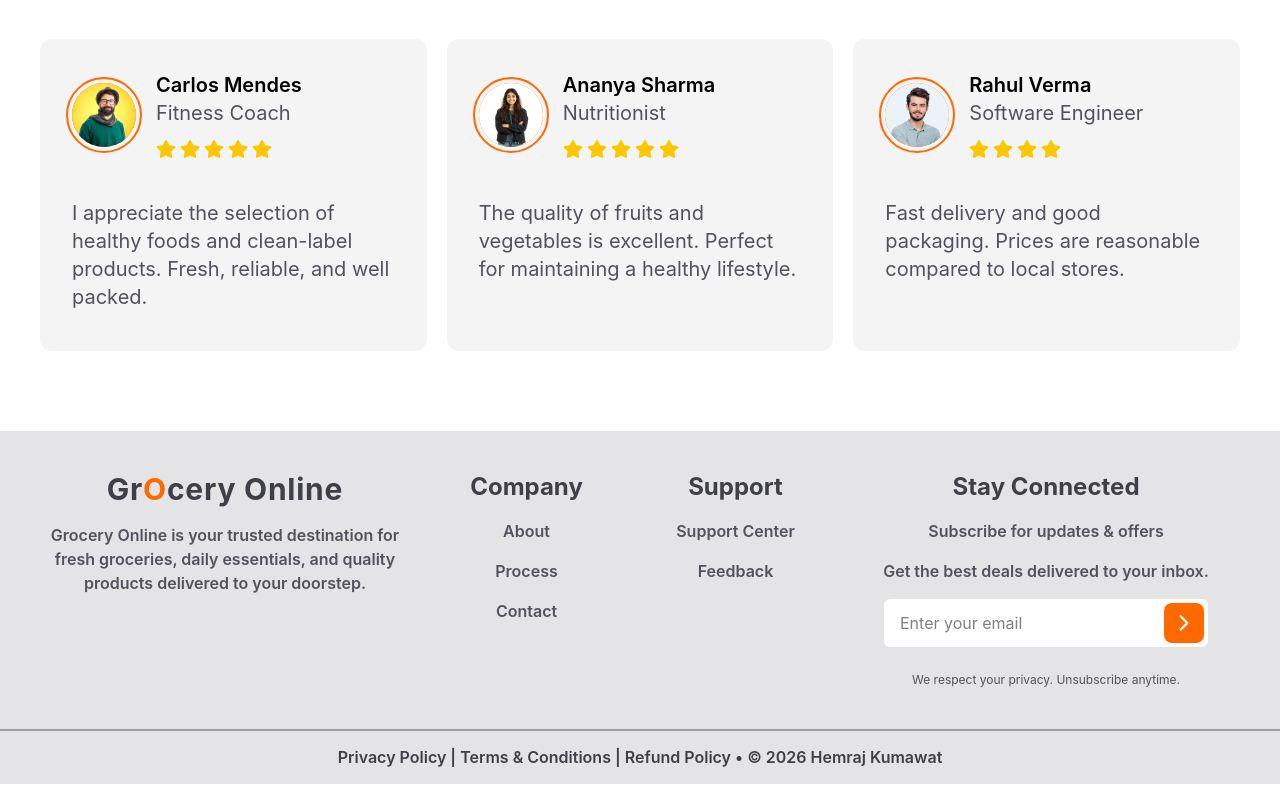
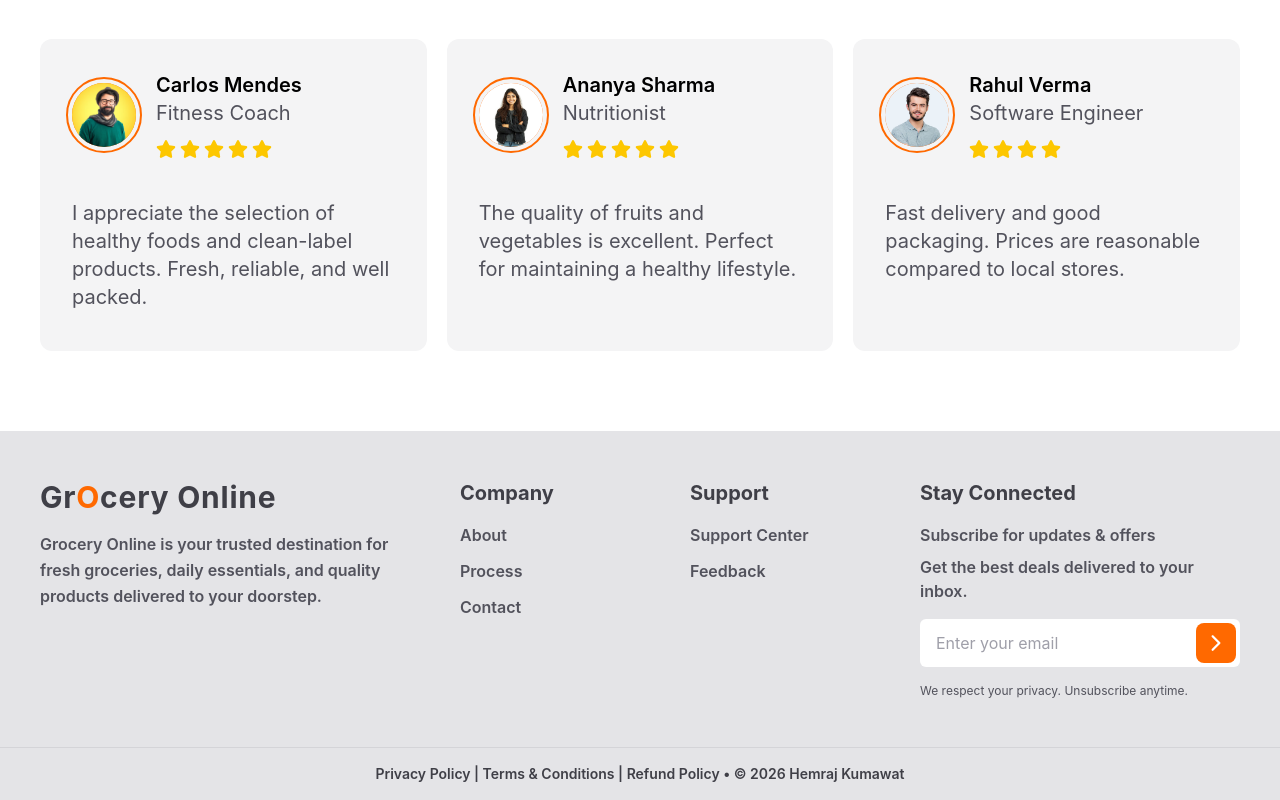
Before and after one commit to hemraj-kumawat/Grocery-Online-Website, a React (Vite) app: page / in a window 1280 px wide. Shown: the part 4985-5785 px from the top of the page. Built offline with nearby package versions, Linux system fonts and the light colour scheme.

Commit message:
fixed footer error

```diff
--- a/src/components/Footer/Footer.jsx
+++ b/src/components/Footer/Footer.jsx
@@ -2,100 +2,94 @@ import { IoIosArrowForward } from "react-icons/io";
 
 function Footer() {
   return (
-    // Footer Section
     <footer className="bg-zinc-200">
-      <div className="px-10 grid md:grid-cols-[2fr_1fr_1fr_1fr] gap-6 py-10 border-b-2 border-zinc-400">
-        {/* Logo */}
-        <div className="text-center">
+      {/* Top Footer */}
+      <div className="px-6 md:px-10 py-12 border-b border-zinc-300">
+        <div className="grid grid-cols-1 md:grid-cols-[2fr_1fr_1fr_1fr] gap-10">
+
+          {/* Logo & About */}
+          <div className="text-center md:text-left">
             <a
               href="#"
-            className="text-zinc-700 font-bold md:text-3xl text-2xl tracking-wide"
+              className="text-zinc-700 font-bold text-2xl md:text-3xl tracking-wide"
             >
               Gr<span className="text-orange-500 uppercase">o</span>cery Online
             </a>
-          <p className="text-zinc-600 mt-4 font-semibold">
+            <p className="text-zinc-600 mt-4 font-semibold leading-relaxed">
               Grocery Online is your trusted destination for fresh groceries,
               daily essentials, and quality products delivered to your doorstep.
             </p>
           </div>
 
           {/* Company */}
-        <div className="text-center">
-          <h4 className="text-zinc-700 text-2xl font-bold">Company</h4>
-          <ul>
-            <li>
+          <div className="text-center md:text-left">
+            <h4 className="text-zinc-700 text-xl font-bold">Company</h4>
+            <ul className="mt-4 space-y-3">
+              {["About", "Process", "Contact"].map((item) => (
+                <li key={item}>
                   <a
                     href="#"
-                className="inline-block text-zinc-600 hover:text-orange-500 transition-colors duration-300 mt-4 font-semibold"
+                    className="text-zinc-600 hover:text-orange-500 transition font-semibold"
                   >
-                About
+                    {item}
                   </a>
                 </li>
-            <li>
-              <a
-                href="#"
-                className="inline-block text-zinc-600 hover:text-orange-500 transition-colors duration-300 mt-4 font-semibold"
-              >
-                Process
-              </a>
-            </li>
-            <li>
-              <a
-                href="#"
-                className="inline-block text-zinc-600 hover:text-orange-500 transition-colors duration-300 mt-4 font-semibold"
-              >
-                Contact
-              </a>
-            </li>
+              ))}
             </ul>
           </div>
 
-        {/* Supprot */}
-        <div className="text-center">
-          <h4 className="text-zinc-700 text-2xl font-bold">Support</h4>
-          <ul>
-            <li>
+          {/* Support */}
+          <div className="text-center md:text-left">
+            <h4 className="text-zinc-700 text-xl font-bold">Support</h4>
+            <ul className="mt-4 space-y-3">
+              {["Support Center", "Feedback"].map((item) => (
+                <li key={item}>
                   <a
                     href="#"
-                className="inline-block text-zinc-600 hover:text-orange-500 transition-colors duration-300 mt-4 font-semibold"
+                    className="text-zinc-600 hover:text-orange-500 transition font-semibold"
                   >
-                Support Center
+                    {item}
                   </a>
                 </li>
-            <li>
-              <a
-                href="#"
-                className="inline-block text-zinc-600 hover:text-orange-500 transition-colors duration-300 mt-4 font-semibold"
-              >
-                Feedback
-              </a>
-            </li>
+              ))}
             </ul>
           </div>
 
-        {/* Stay  Connected */}
-        <div className="text-center">
-          <h4 className="text-zinc-700 text-2xl font-bold">Stay Connected</h4>
-          <p className="mt-4 text-zinc-600 font-semibold">Subscribe for updates & offers</p>
-          <p className="mt-4 text-zinc-600 font-semibold">Get the best deals delivered to your inbox.</p>
-          <div className="flex justify-center items-center mt-4 mx-8 bg-white rounded-md p-1 gap-1">
+          {/* Stay Connected */}
+          <div className="text-center md:text-left">
+            <h4 className="text-zinc-700 text-xl font-bold">
+              Stay Connected
+            </h4>
+
+            <p className="mt-4 text-zinc-600 font-semibold">
+              Subscribe for updates & offers
+            </p>
+
+            <p className="mt-2 text-zinc-600 font-semibold">
+              Get the best deals delivered to your inbox.
+            </p>
+
+            <div className="flex items-center mt-4 bg-white rounded-md p-1 w-full max-w-sm mx-auto md:mx-0">
               <input
-              type="text"
+                type="email"
                 placeholder="Enter your email"
-              className="flex-1 px-3 h-10 focus:outline-none placeholder-text-zinc-400 rounded-md"
+                className="flex-1 px-3 h-10 focus:outline-none placeholder-zinc-400 rounded-md"
               />
-            <button className="bg-orange-500 p-2 text-2xl text-white rounded-lg cursor-pointer transition-all duration-300 hover:scale-110 hover:bg-amber-600">
+              <button className="bg-orange-500 p-2 text-2xl text-white rounded-lg transition hover:bg-amber-600">
                 <IoIosArrowForward />
               </button>
             </div>
-          {/* Helper-Text */}
-          <p className="mt-6 text-zinc-600 text-[12px] font-normal">We respect your privacy. Unsubscribe anytime.</p>
+
+            <p className="mt-4 text-zinc-600 text-xs">
+              We respect your privacy. Unsubscribe anytime.
+            </p>
+          </div>
         </div>
       </div>
 
-      {/* Copyright */}
-      <div className="bg-zinc-200 text-zinc-700 md:text-[16px] text-xs text-center px-5 py-4 font-semibold">
-        Privacy Policy | Terms & Conditions | Refund Policy • &copy; 2026 Hemraj
+      {/* Bottom Footer */}
+      <div className="text-zinc-700 text-center text-sm px-5 py-4 font-semibold">
+        Privacy Policy | Terms & Conditions | Refund Policy • © 2026 Hemraj
         Kumawat
       </div>
     </footer>
```
Lines whose indentation alone changed are shown as unchanged.
